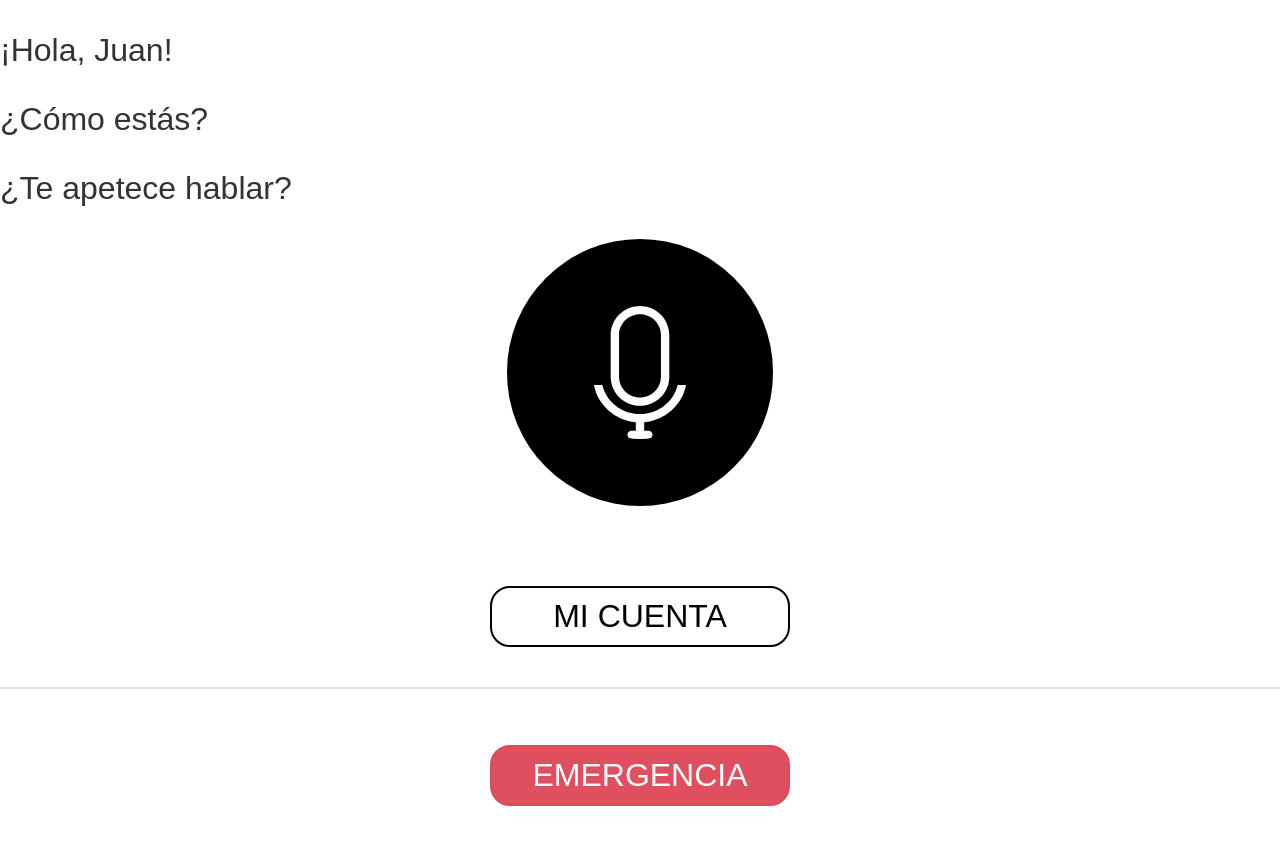
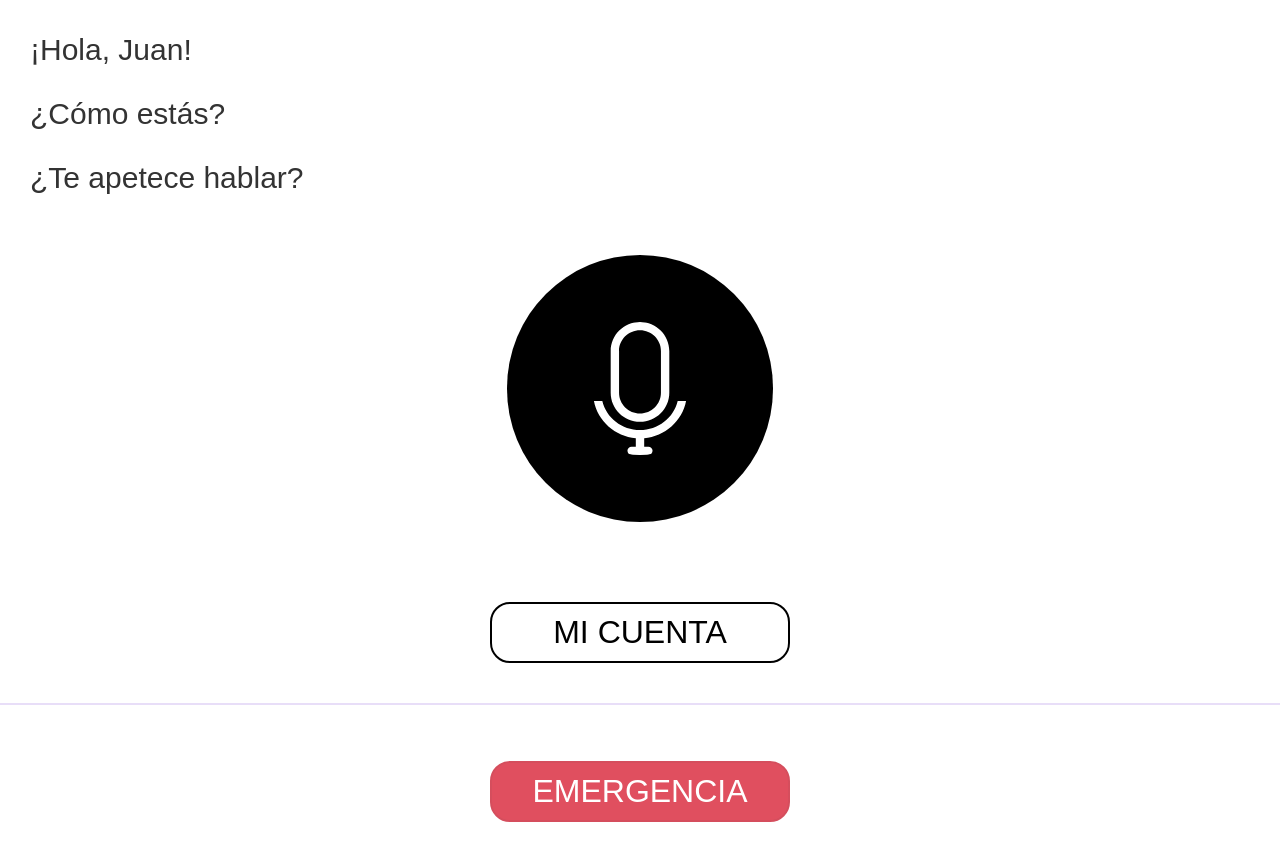
Before and after one commit to helopgom/B-Care, a React (Vite) app: page / in a window 1280 px wide. Built offline with nearby package versions, Linux system fonts and the light colour scheme.

Commit message:
changes styles in home.css

```diff
--- a/src/components/InteractiveText/interactiveText.css
+++ b/src/components/InteractiveText/interactiveText.css
@@ -1,5 +1,5 @@
 .text-container {
   font-family: "Arial", sans-serif;
-  font-size: 32px;
+  font-size: 30px;
   color: #333;
 }
--- a/src/pages/HomePage/home.css
+++ b/src/pages/HomePage/home.css
@@ -2,6 +2,10 @@
   display: flex;
   flex-direction: column;
   min-height: 100vh;
+}
+.text-container {
+  padding: 1em;
+  padding-top: 0.1em;
 }
 
 .button-container {
```
